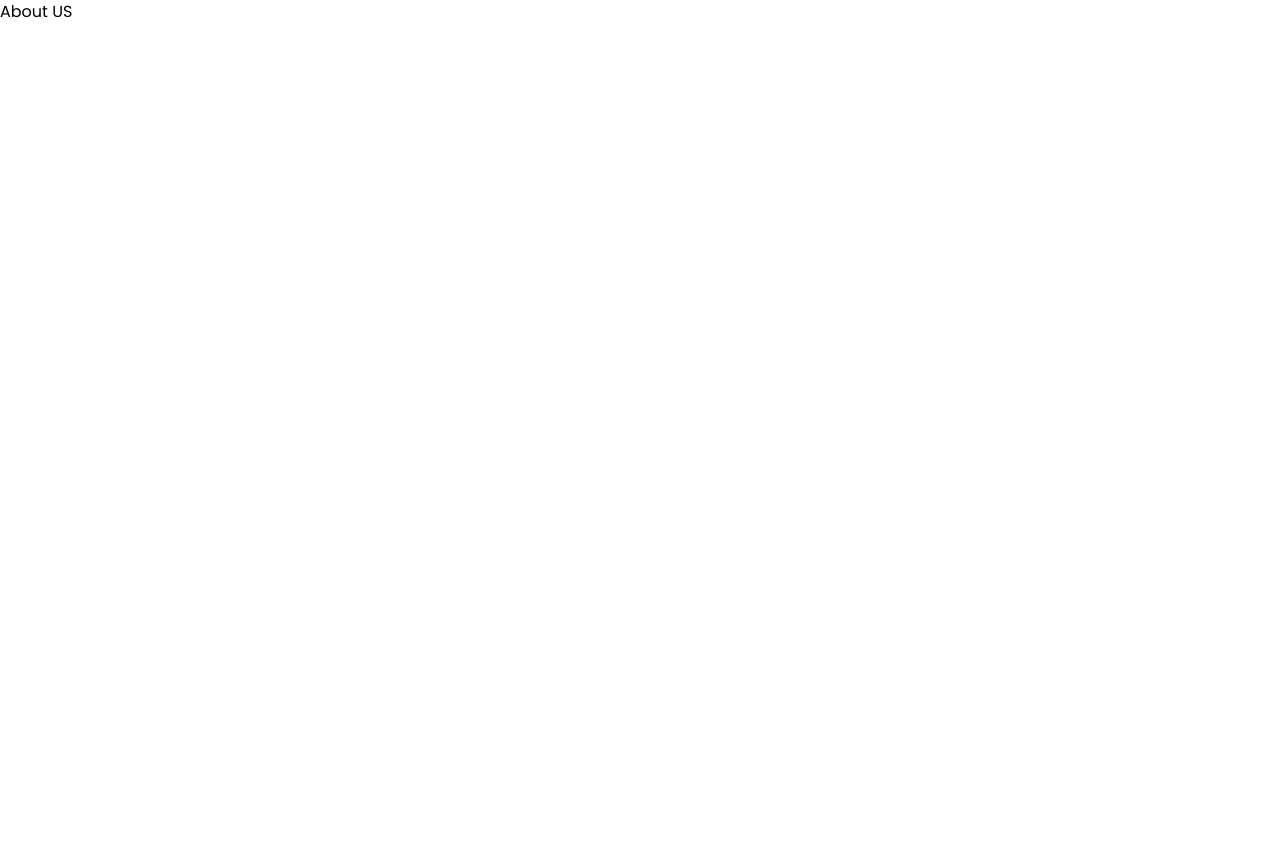
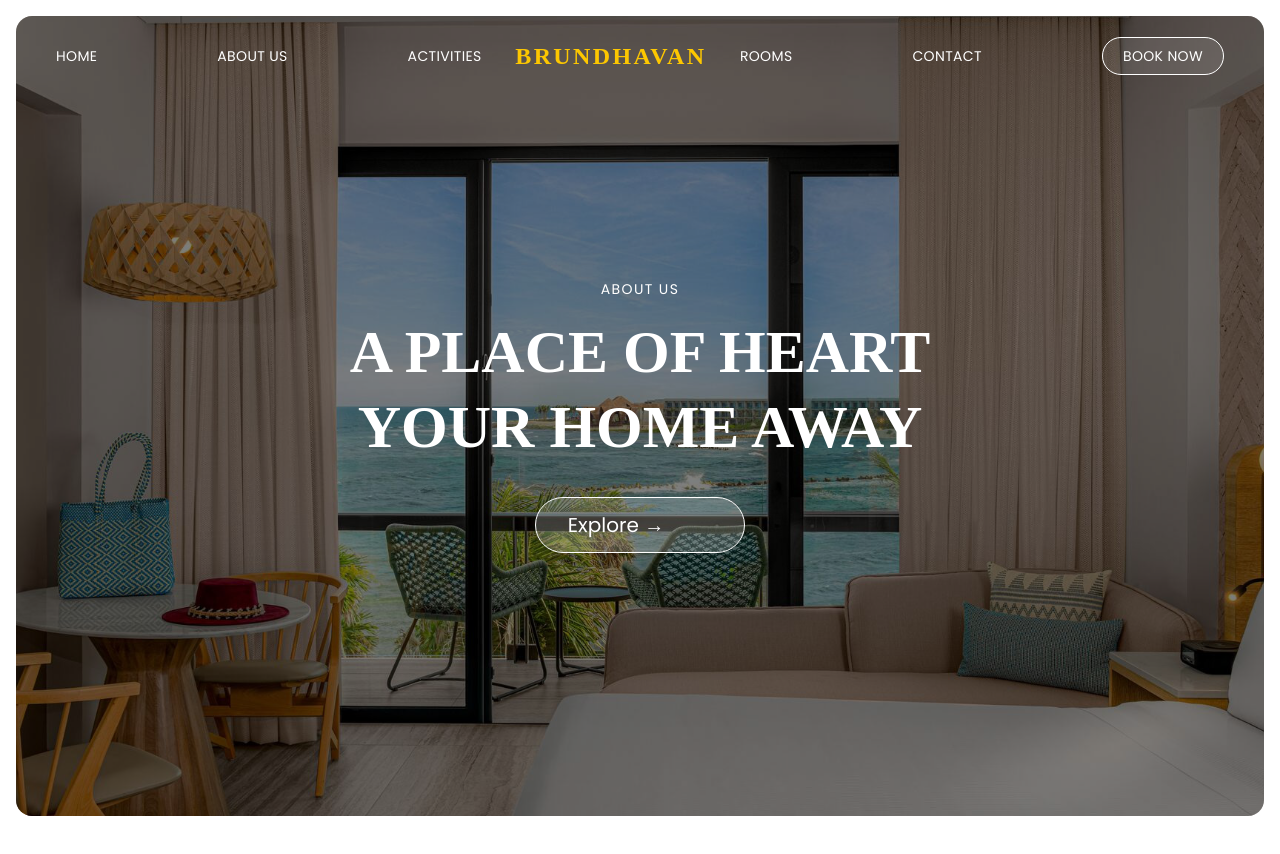
Before and after one commit to NAVIN0507/hotel, a Next.js app: page /about in a window 1280 px wide. Shown: the top 854 px of the page. Before the commit the page ends 800 px from the top, so only its background shows below. Built offline with nearby package versions, Linux system fonts and the light colour scheme; a web font is replaced by a local one.

Commit message:
Added hero section

```diff
--- a/app/about/page.tsx
+++ b/app/about/page.tsx
@@ -1,10 +1,13 @@
+import Hero from '@/components/About/Hero'
 import React from 'react'
 
 const page = () => {
   return (
-   <section>
-    About US
-   </section>
+   <>
+   <main className='p-4 flex flex-col gap-10 mb-20'>
+    <Hero/>
+   </main>
+   </>
   )
 }
 
--- /dev/null
+++ b/components/About/Hero.tsx
@@ -0,0 +1,50 @@
+import { ArrowRightIcon } from 'lucide-react'
+import Link from 'next/link'
+
+
+const Hero = () => {
+    return (
+        <section className="relative h-screen bg-cover bg-center bg-hero  rounded-2xl">
+            {/* Overlay (optional) */}
+            <div className="absolute inset-0 bg-black/50 rounded-2xl"></div>
+
+            {/* Navbar */}
+            <nav className="absolute top-0 left-0 w-full z-20 flex justify-between items-center max-sm:text-center px-10 py-6 text-white">
+
+                <ul className="hidden md:flex gap-30 uppercase text-sm tracking-wide ">
+                    <li><a href="/" className="hover:text-yellow-300 hover:underline">Home</a></li>
+                    <li><a href="/about" className="hover:text-yellow-300 hover:underline">About Us</a></li>
+                    <li><a href="#" className="hover:text-yellow-300 hover:underline">Activities</a></li>
+                </ul>
+                <div className="text-2xl font-bold font-mono text-yellow-400 tracking-widest">BRUNDHAVAN</div>
+                <ul className='hidden md:flex gap-30 uppercase text-sm tracking-wide font-sans'>
+                    <li><a href="#" className="hover:text-yellow-300 hover:underline font-sans">Rooms</a></li>
+                    <li><a href="#" className="hover:text-yellow-300 hover:underline font-sans">Contact</a></li>
+                    <li>        <a href="#" className="border border-white px-5 py-2 rounded-full bg-white/10  hover:bg-white hover:text-black transition-all inset-0 ">
+                        Book Now
+                    </a></li>
+                </ul>
+
+            </nav>
+
+            {/* Content */}
+            <div className="relative z-10 flex flex-col justify-center items-center h-full text-white text-center px-4">
+                <p className="uppercase tracking-widest text-sm mb-4">About us</p>
+                <h1 className="text-5xl md:text-6xl  font-semibold font-mono uppercase leading-tight">
+                 A place of Heart <br />
+                 your home away
+                </h1>
+
+                {/* Buttons */}
+                <div className="mt-8 flex ">
+                     <button className="px-8 pr-20 h-14 cursor-pointer border border-white rounded-full inset-0 bg-white/20 text-white hover:bg-white hover:text-black transition text-xl flex items-center justify-center text-center">
+                        Explore →
+                    </button>
+                </div>
+            </div>
+        </section>
+
+    )
+}
+
+export default Hero
```
